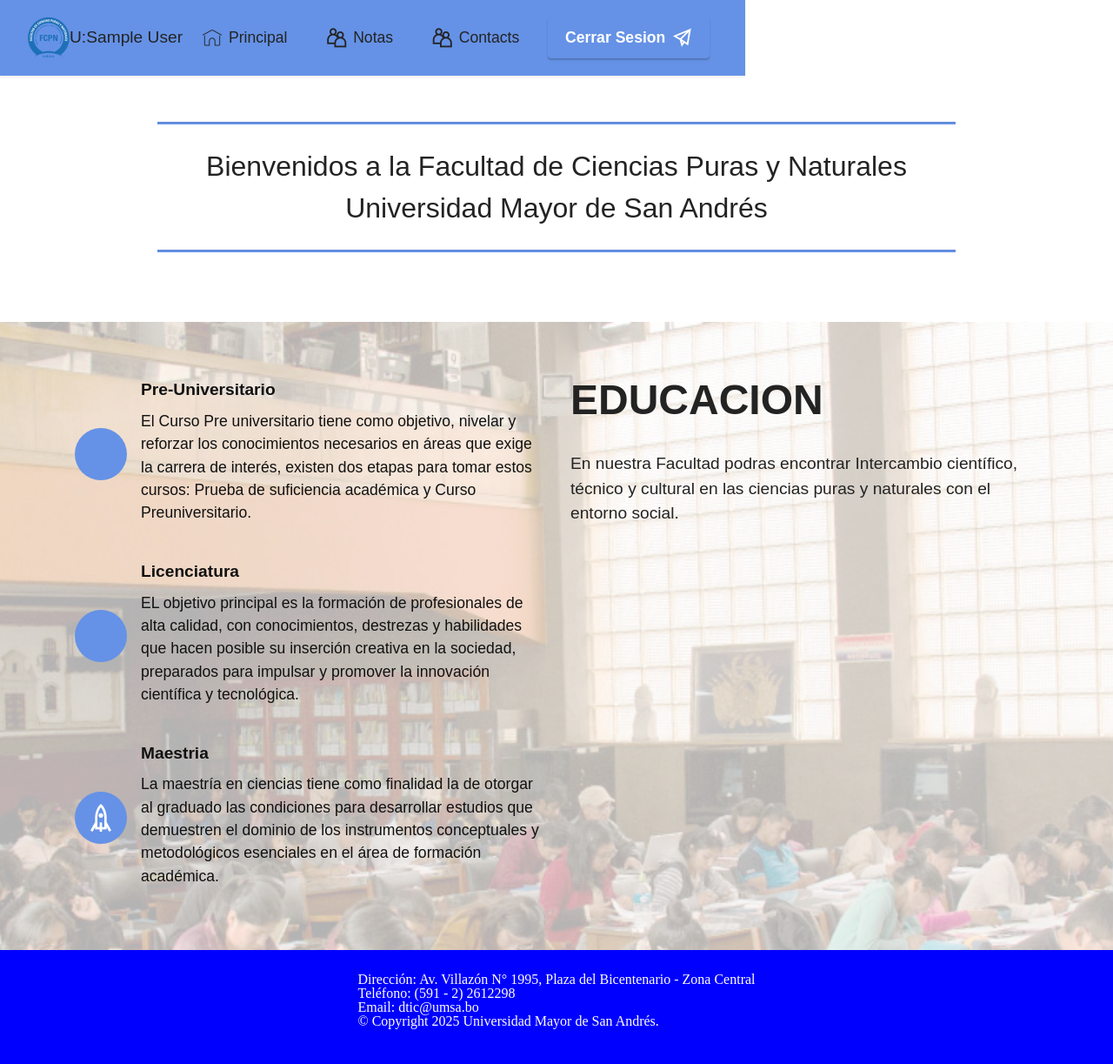
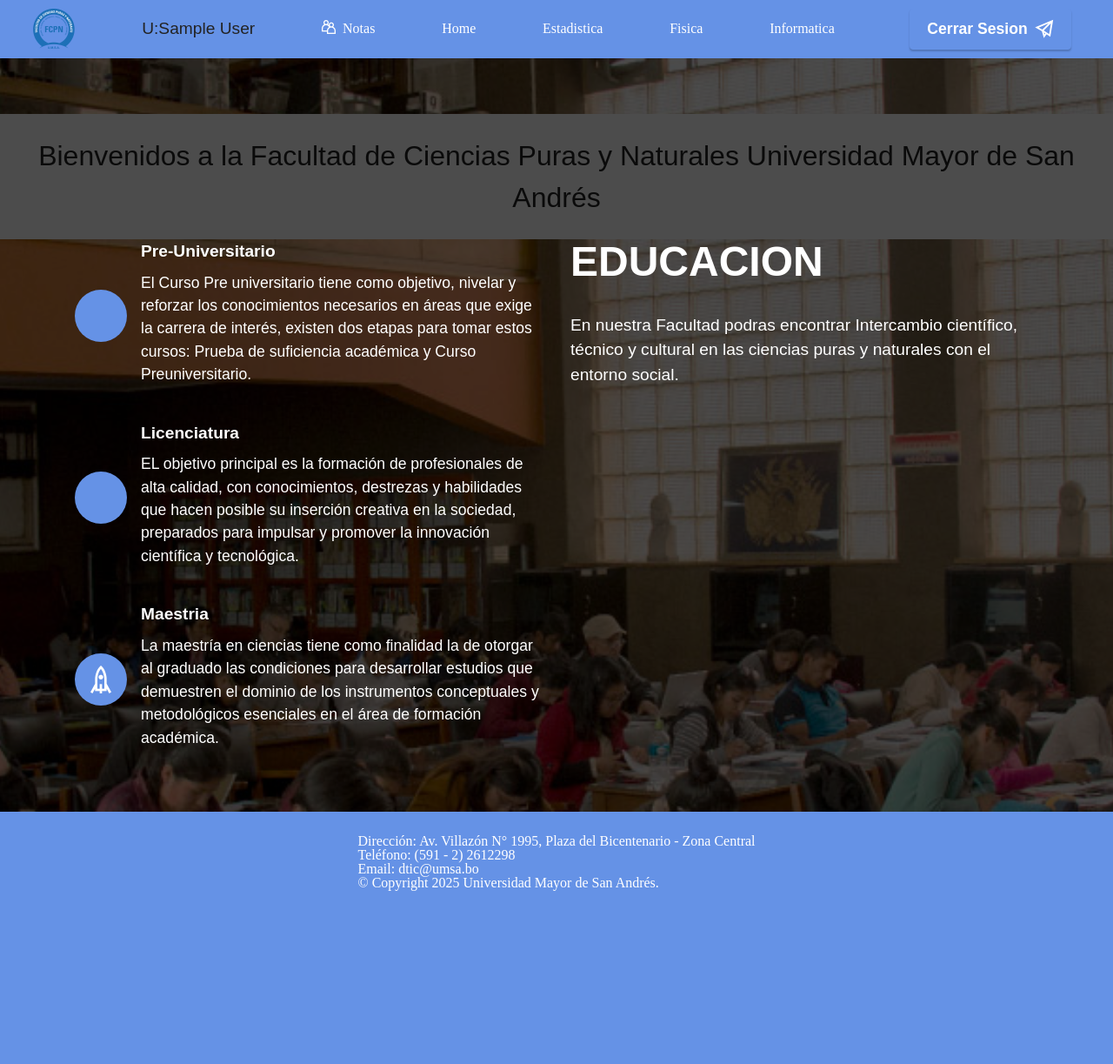
Before and after one commit to hydra60/ProjetcEx32X, a PHP site: page /fcpn/usuario/index.php in a window 1280 px wide. Shown: the whole page at 87% size. After the commit the page ends 1024 px from the top, so only its background shows below. Run offline with PHP 8.4, Linux system fonts and the light colour scheme; the visitor is signed in with stand-in values (Sample User, id 1); some web fonts are replaced.

Commit message:
correct php and css

```diff
--- a/Ejercicio1/fcpn/cuerpo.inc.php
+++ b/Ejercicio1/fcpn/cuerpo.inc.php
@@ -1,21 +1,20 @@
+<style>
+    .Container_title{
+        display: flex;
+        flex-direction:column;
+        width:100%;
+    }
+</style>
 
-<section class="content6 cid-sKNZFsnKS1" id="content6-2">
-
-    <div class="container">
-        <div class="row justify-content-center">
-            <div class="col-md-12 col-lg-10">
-                <hr class="line">
-                <p class="mbr-text align-center mbr-fonts-style my-4 display-5">Bienvenidos a la Facultad de Ciencias Puras y Naturales
-Universidad Mayor de San Andrés</p>
-                <hr class="line">
-            </div>
-        </div>
-    </div>
-</section>
 
 <section class="features12 cid-sKO0nMeSzR" id="features13-3">
-
-    <div class="mbr-overlay" style="opacity: 0.7; background-color: rgb(255, 255, 255);">
+    <section class="Container_title">
+                <p class="mbr-text align-center mbr-fonts-style my-4 display-5" >
+                    Bienvenidos a la Facultad de Ciencias Puras y Naturales
+                        Universidad Mayor de San Andrés
+                </p>
+    </section>
+    <div class="mbr-overlay" style="opacity: 0.7; background-color: rgb(0, 0, 0);">
     </div>
     <div class="container">
         <div class="row justify-content-center">
@@ -25,8 +24,8 @@
                         <span class="mbr-iconfont mbrib-database"></span>
                     </div>
                     <div class="text-box">
-                        <h4 class="icon-title mbr-black mbr-fonts-style display-7"><strong>Pre-Universitario</strong></h4>
-                        <h5 class="icon-text mbr-black mbr-fonts-style display-4">El Curso Pre universitario tiene como objetivo, nivelar y reforzar los conocimientos necesarios en áreas que exige la carrera de interés, existen dos etapas para tomar estos cursos: Prueba de suficiencia académica y Curso Preuniversitario.</h5>
+                        <h4 class="icon-title mbr-black mbr-fonts-style display-7" style="color: rgb(255, 255, 2555);"><strong>Pre-Universitario</strong></h4>
+                        <h5 class="icon-text mbr-black mbr-fonts-style display-4" style="color: rgb(255, 255, 2555);">El Curso Pre universitario tiene como objetivo, nivelar y reforzar los conocimientos necesarios en áreas que exige la carrera de interés, existen dos etapas para tomar estos cursos: Prueba de suficiencia académica y Curso Preuniversitario.</h5>
                     </div>
                 </div>
                 <div class="item mbr-flex">
@@ -34,8 +33,8 @@
                         <span class="mbr-iconfont mbrib-desktop"></span>
                     </div>
                     <div class="text-box">
-                        <h4 class="icon-title mbr-black mbr-fonts-style display-7"><strong>Licenciatura</strong></h4>
-                        <h5 class="icon-text mbr-black mbr-fonts-style display-4">EL objetivo principal es la formación de profesionales de alta calidad, con conocimientos, destrezas y habilidades que hacen posible su inserción creativa en la sociedad, preparados para impulsar y promover la innovación científica y tecnológica.</h5>
+                        <h4 class="icon-title mbr-black mbr-fonts-style display-7" style="color: rgb(255, 255, 2555);"><strong>Licenciatura</strong></h4>
+                        <h5 class="icon-text mbr-black mbr-fonts-style display-4" style="color: rgb(255, 255, 2555);">EL objetivo principal es la formación de profesionales de alta calidad, con conocimientos, destrezas y habilidades que hacen posible su inserción creativa en la sociedad, preparados para impulsar y promover la innovación científica y tecnológica.</h5>
                     </div>
                 </div>
                 <div class="item mbr-flex">
@@ -43,17 +42,17 @@
                         <span class="mbr-iconfont mobi-mbri-rocket mobi-mbri"></span>
                     </div>
                     <div class="text-box">
-                        <h4 class="icon-title mbr-black mbr-fonts-style display-7">
+                        <h4 class="icon-title mbr-black mbr-fonts-style display-7"style="color: rgb(255, 255, 2555);">
                             <strong>Maestria</strong></h4>
-                        <h5 class="icon-text mbr-black mbr-fonts-style display-4">La maestría en ciencias tiene como finalidad la de otorgar al graduado las condiciones para desarrollar estudios que demuestren el dominio de los instrumentos conceptuales y metodológicos esenciales en el área de formación académica.&nbsp;</h5>
+                        <h5 class="icon-text mbr-black mbr-fonts-style display-4"style="color: rgb(255, 255, 2555);">La maestría en ciencias tiene como finalidad la de otorgar al graduado las condiciones para desarrollar estudios que demuestren el dominio de los instrumentos conceptuales y metodológicos esenciales en el área de formación académica.&nbsp;</h5>
                     </div>
                 </div>
             </div>
             <div class="col-12 col-lg-6">
                 <div class="card-wrapper">
                     <div class="card-box align-left">
-                        <h4 class="card-title mbr-fonts-style mb-4 display-2"><strong>EDUCACION</strong></h4>
-                        <p class="mbr-text mbr-fonts-style mb-4 display-7">
+                        <h4 class="card-title mbr-fonts-style mb-4 display-2" style="color: rgb(255, 255, 2555);"><strong>EDUCACION</strong></h4>
+                        <p class="mbr-text mbr-fonts-style mb-4 display-7" style="color: rgb(255, 255, 2555);">
                             En nuestra Facultad podras encontrar&nbsp;Intercambio científico, técnico y cultural en las ciencias puras y naturales con el entorno social.<br><br><br></p>
 
                     </div>
--- a/Ejercicio1/fcpn/menuuser.inc.php
+++ b/Ejercicio1/fcpn/menuuser.inc.php
@@ -1,40 +1,52 @@
-<section class="menu menu2 cid-sKO8Rtuniv" once="menu" id="menu2-6">
 
-<nav class="navbar navbar-dark bg-primary navbar-expand-lg">
-        <div class="container">
-            <div class="navbar-brand">
-                <span class="navbar-logo">
-                    <a href="https://mobiri.se">
-                        <img src="../assets/images/fcpn-blue-96x96.png" alt="Mobirise" style="height: 3rem;">
-                    </a>
-                </span>
-                <span class="navbar-caption-wrap"><a class="navbar-caption text-black display-7" href="https://mobiri.se"><?php
+
+<style>
+    .navContainer{
+        width:100%;
+        height: 10%;
+        background: #6592E6;
+        display:flex;
+        flex-direction: row;
+        justify-content: space-around;
+        justify-items: center;
+        align-content: center;
+        align-items: center;
+    }
+    .navContainer >div>a {
+        color:white;
+    }
+
+</style>
+<nav class="navContainer">
+        <img src="../assets/images/fcpn-blue-96x96.png" alt="Mobirise" style="width: 3rem;">
+            <span class="navbar-caption-wrap">
+                <a class="navbar-caption text-black display-7" href="#">
+                <?php
                 if($_SESSION['rol']==1){
                     echo "U:";
                 }
                 else{
                     echo "D:";
                 }
-                echo $_SESSION['nombre'];?></a></span>
-            </div>
-            <div class="collapse navbar-collapse" id="navbarSupportedContent">
-                <ul class="navbar-nav nav-dropdown" data-app-modern-menu="true"><li class="nav-item"><a class="nav-link link text-black display-4" href="../"><span class="mbri-home mbr-iconfont mbr-iconfont-btn"></span>
-                            Principal</a></li>
-
-                    <li class="nav-item"><a class="nav-link link text-black display-4" href="../usuario/notas/" aria-expanded="true"><span class="mobi-mbri mobi-mbri-users mbr-iconfont mbr-iconfont-btn"></span><?php
+                echo $_SESSION['nombre'];?>
+                </a>
+            </span>
+            <div>
+                <a class="" href="../usuario/notas/" aria-expanded="true">
+                    <span class="mobi-mbri mobi-mbri-users mbr-iconfont mbr-iconfont-btn">
+                    <?php
                         if($_SESSION['rol']==1){
                             echo "Notas";
                         }
                         else{
                             echo "Promedios:";
                         }?>
-                    </a>
-                    </li>
-                    <li class="nav-item"><a class="nav-link link text-black display-4" href="#" aria-expanded="true"><span class="mobi-mbri mobi-mbri-users mbr-iconfont mbr-iconfont-btn"></span>Contacts</a>
-                    </li></ul>
-
-                <div class="navbar-buttons mbr-section-btn"><a class="btn btn-primary display-4" href="./config/cerrar.php"><span class="mobi-mbri mobi-mbri-paper-plane mbr-iconfont mbr-iconfont-btn"></span>Cerrar Sesion</a></div>
+                    </span>
+                </a>
             </div>
-        </div>
-    </nav>
-</section>
+        <div><a href="../../index.php"> Home </a> </div>
+        <div><a href="../estadistica/index.php"> Estadistica </a></div>
+        <div><a href="../fisica/index.php"> Fisica </a></div>
+        <div><a href="../informatica/index.php"> Informatica</a></div>
+        <div class="navbar-buttons mbr-section-btn"><a class="btn btn-primary display-4" href="./config/cerrar.php"><span class="mobi-mbri mobi-mbri-paper-plane mbr-iconfont mbr-iconfont-btn"></span>Cerrar Sesion</a></div>
+</nav>
--- a/Ejercicio1/fcpn/pie.inc.php
+++ b/Ejercicio1/fcpn/pie.inc.php
@@ -4,8 +4,8 @@
         display:flex;
         flex-direction:vertical;
         justify-content:center;
-        background:blue;
-        color:white;
+        background: #6592E6;
+        color: white;
     }
 </style>
 
```
Also changed, not shown: Ejercicio1/fcpn/estadistica/cuerpo.inc.php (+42 -3 lines), Ejercicio1/fcpn/fisica/cuerpo.inc.php (+41 -3 lines), Ejercicio1/fcpn/informatica/cuerpo.inc.php (+43 -3 lines), Ejercicio1/fcpn/menu.inc.php (+24 -20 lines), README.txt (added).
